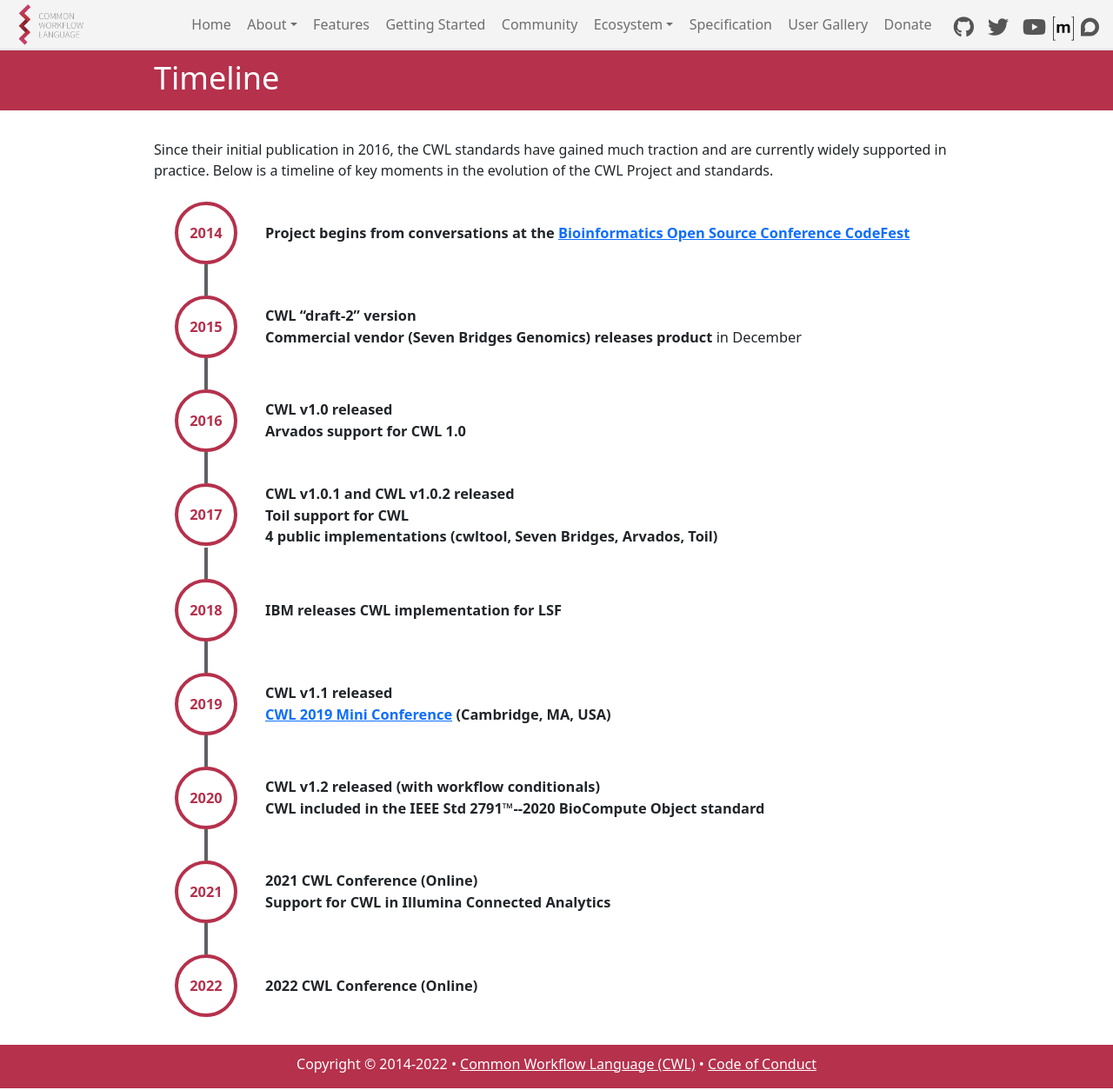
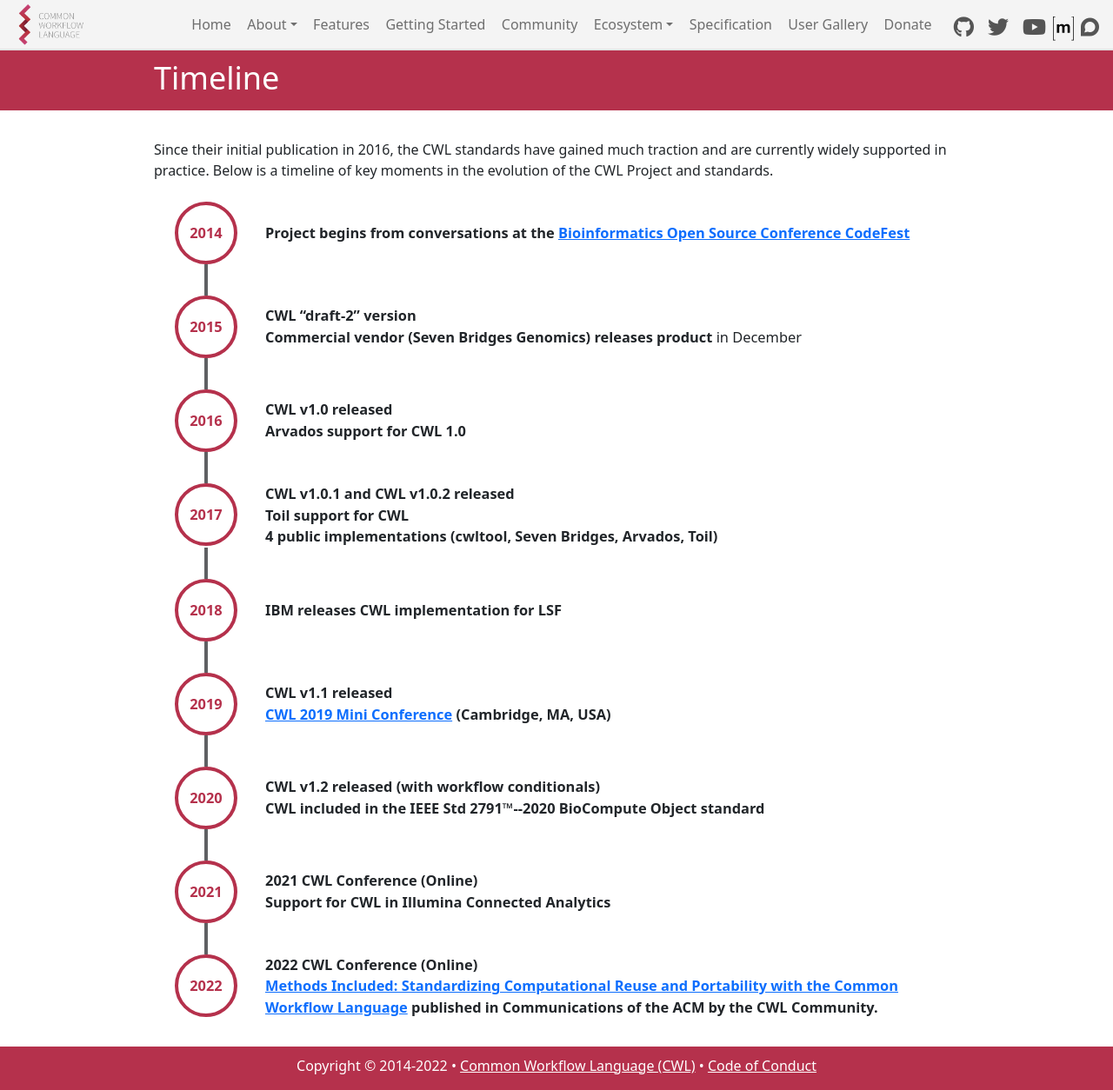
Before and after one commit to common-workflow-language/cwl-website, a Jekyll site: the page built from content/timeline.md, in a window 1280 px wide and 1254 px high. Shown: the whole window at 87% size. Built offline with Jekyll 4.4.1, drawn with Linux system fonts in a browser that asks for light colours.

Commit message:
add CACM paper to timeline (#141)

```diff
--- a/content/_data/timeline.yml
+++ b/content/_data/timeline.yml
@@ -31,4 +31,6 @@
       2021 CWL Conference (Online)<br>
       Support for CWL in Illumina Connected Analytics
   - year: 2022
-    event: "2022 CWL Conference (Online)"
+    event: |
+      2022 CWL Conference (Online)<br>
+      <a href="https://www.commonwl.org/specification/#references">Methods Included: Standardizing Computational Reuse and Portability with the Common Workflow Language</a> published in Communications of the ACM by the CWL Community.
```
